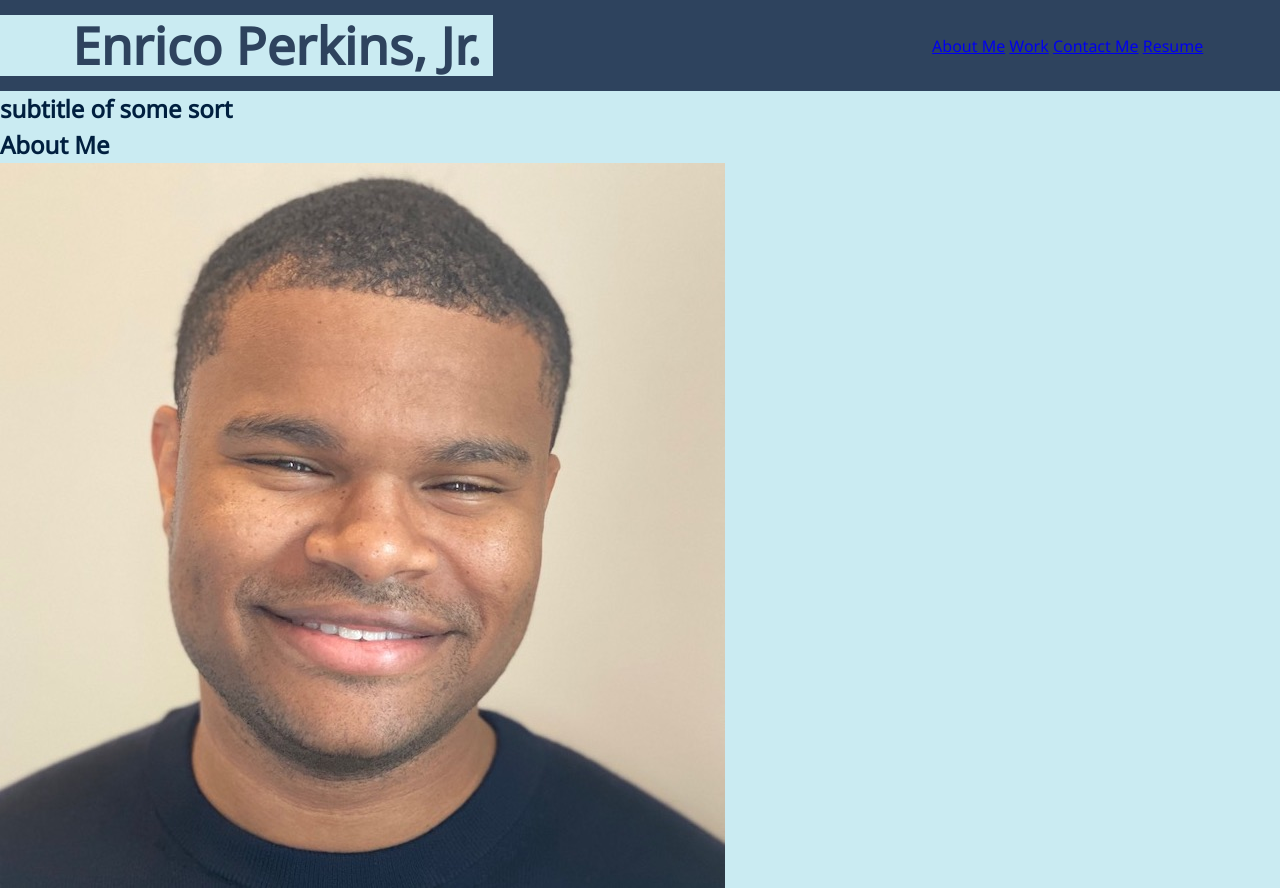
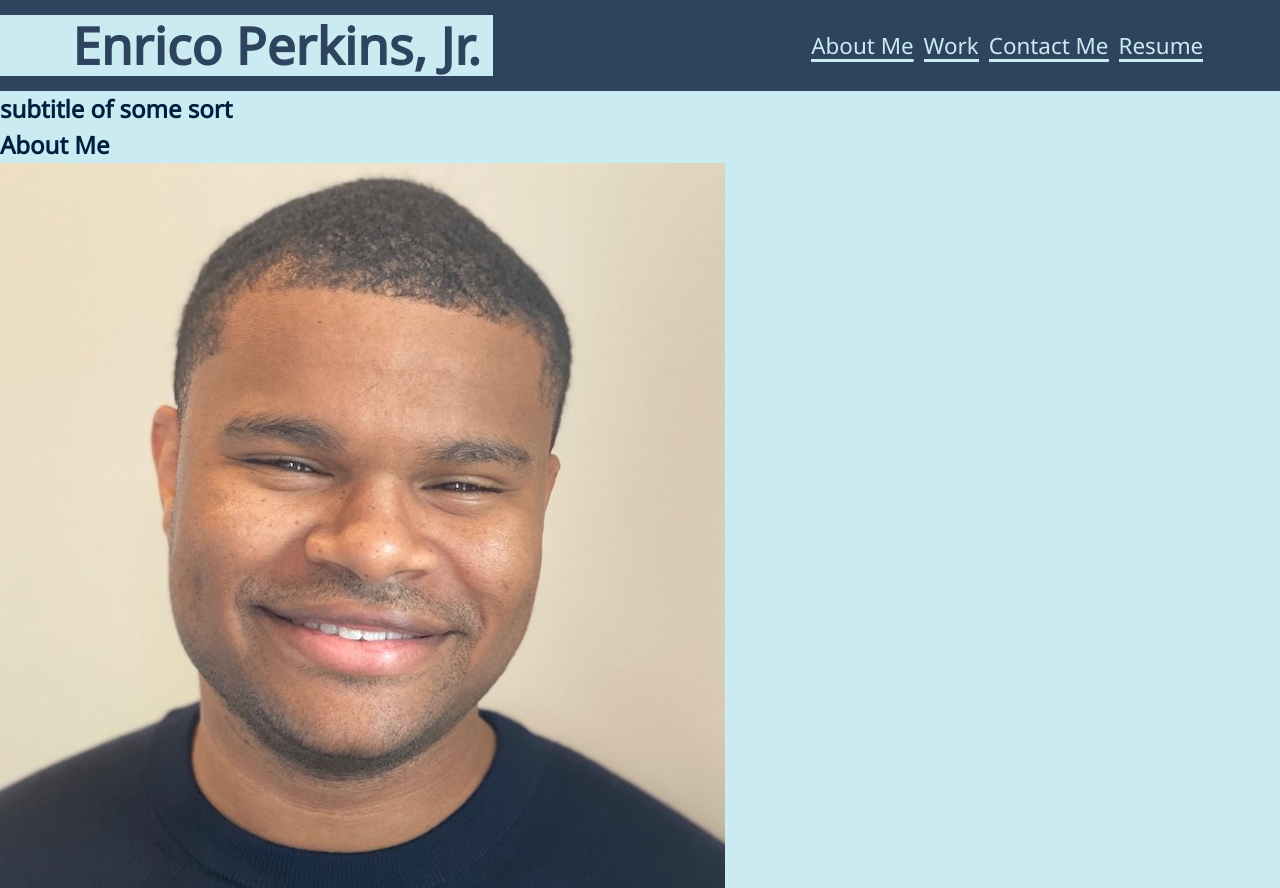
Before and after one commit to evperkinsjr/portfolio-website, a plain HTML site: page index.html in a window 1280 px wide. Shown: the top 888 px of the page. Drawn offline with Linux system fonts and the light colour scheme.

Commit message:
added css for header and navigation

```diff
--- a/assets/css/style.css
+++ b/assets/css/style.css
@@ -36,3 +36,31 @@ header h1 {
     font-size: 4vw;
     line-height: 1;
 }
+
+nav {
+    display: flex;
+    flex-direction: row;
+    flex-wrap: wrap;
+}
+
+nav a {
+    text-decoration: none;
+    padding 5px 10px;
+    color: #caebf2;
+    margin-right: 10px;
+    background-image: linear-gradient(270deg, #caebf2 0%, #caebf2 100%);
+    background-repeat: no-repeat;
+    background-size: 100% 10%;
+    background-position: bottom;
+    transition: all ease-in .2s;
+    font-size: 140%;
+}
+
+nav a:hover {
+    background-size: 100% 100%;
+    color: #001f3f;
+}
+
+nav a:last-child {
+    margin-right: 0;
+}
```
